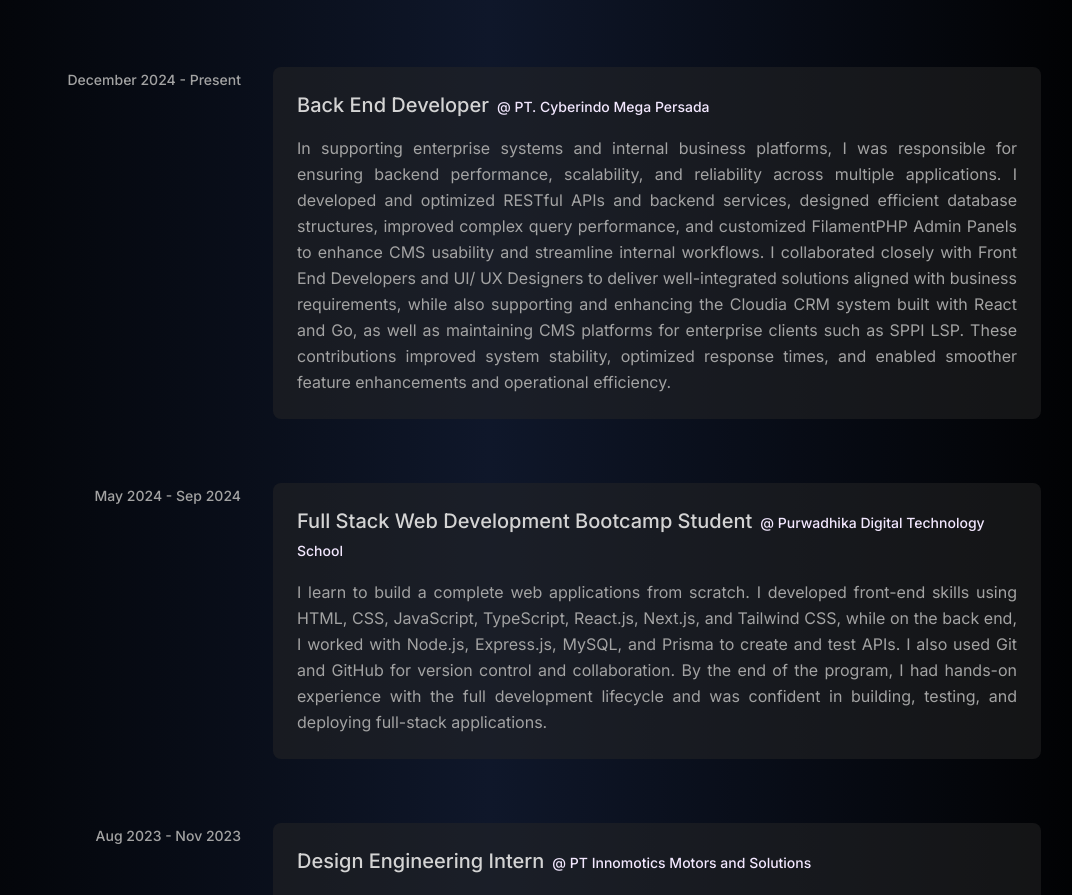
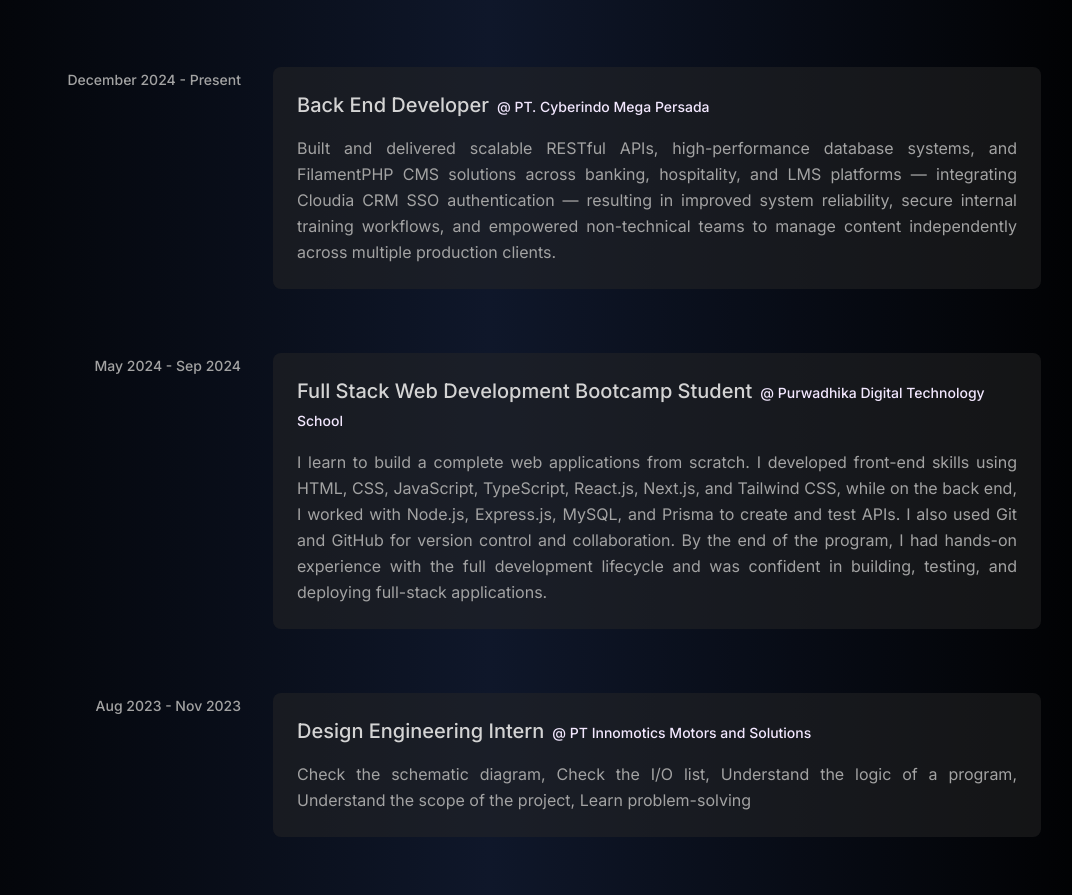
Before and after one commit to dhavisiregar/portfolio, a React (Vite) app: page / in a window 1280 px wide. Shown: the part 2580-3475 px from the top of the page, without its empty margins (151-1223 px from the left). Built offline with nearby package versions, Linux system fonts and the light colour scheme.

Commit message:
edit desc in experience

```diff
--- a/src/constants/index.js
+++ b/src/constants/index.js
@@ -13,7 +13,7 @@ export const EXPERIENCES = [
     role: "Back End Developer",
     company: "PT. Cyberindo Mega Persada",
     description:
-      "In supporting enterprise systems and internal business platforms, I was responsible for ensuring backend performance, scalability, and reliability across multiple applications. I developed and optimized RESTful APIs and backend services, designed efficient database structures, improved complex query performance, and customized FilamentPHP Admin Panels to enhance CMS usability and streamline internal workflows. I collaborated closely with Front End Developers and UI/ UX Designers to deliver well-integrated solutions aligned with business requirements, while also supporting and enhancing the Cloudia CRM system built with React and Go, as well as maintaining CMS platforms for enterprise clients such as SPPI LSP. These contributions improved system stability, optimized response times, and enabled smoother feature enhancements and operational efficiency.",
+      "Built and delivered scalable RESTful APIs, high-performance database systems, and FilamentPHP CMS solutions across banking, hospitality, and LMS platforms — integrating Cloudia CRM SSO authentication — resulting in improved system reliability, secure internal training workflows, and empowered non-technical teams to manage content independently across multiple production clients.",
   },
   {
     year: "May 2024 - Sep 2024",
```
